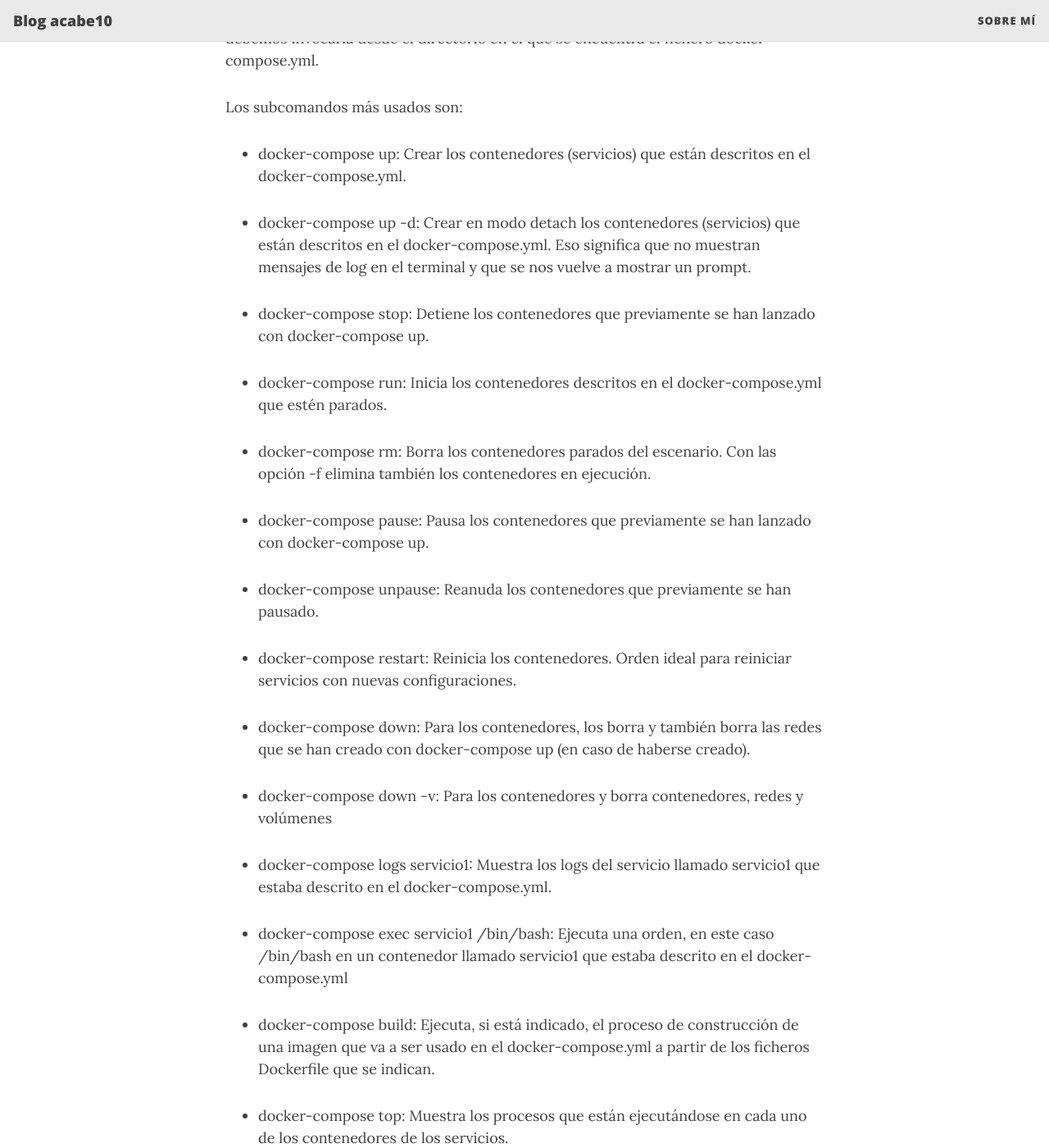
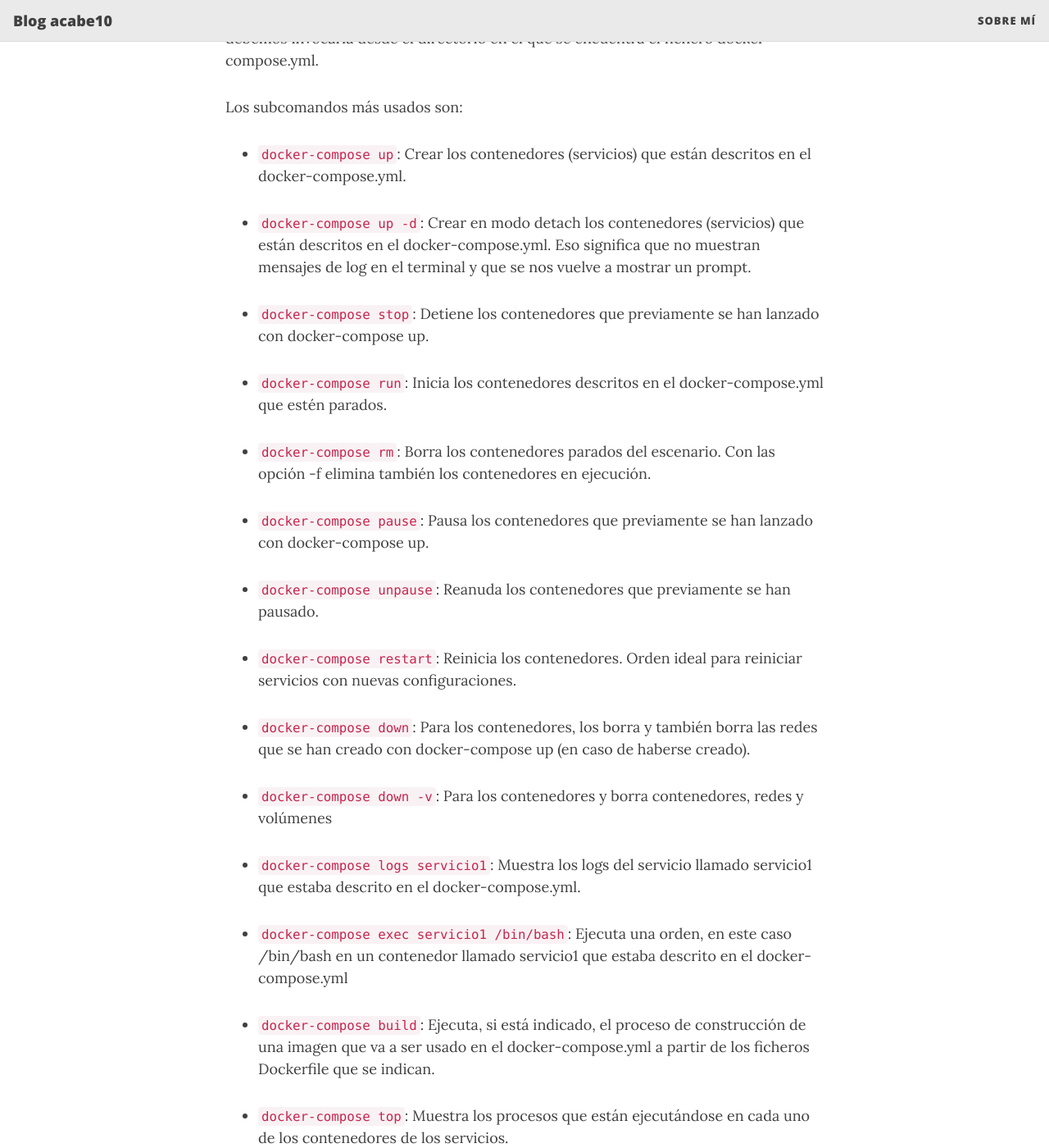
Before and after one commit to acabe10/acabe10.github.io, a Jekyll site: the page built from _posts/2021-02-25-Docker-compose.md, in a window 1280 px wide and 1400 px high, scrolled down 3666 px. Shown: the whole window at 82% size. Built offline with Jekyll 4.4.1, drawn with Linux system fonts in a browser that asks for light colours; nearby versions of some CDN libraries; some of the changed text lies outside the part shown.

```diff
--- a/_posts/2021-02-24-Docker-compose.md
+++ b/_posts/2021-02-25-Docker-compose.md
@@ -127,30 +127,30 @@ Esto lo haremos mediante el ejecutable `docker-compose`. Es importante destacar
 
 Los subcomandos más usados son:
 
-* docker-compose up: Crear los contenedores (servicios) que están descritos en el docker-compose.yml.
+* `docker-compose up`: Crear los contenedores (servicios) que están descritos en el docker-compose.yml.
 
-* docker-compose up -d: Crear en modo detach los contenedores (servicios) que están descritos en el docker-compose.yml. Eso significa que no muestran mensajes de log en el terminal y que se nos vuelve a mostrar un prompt.
+* `docker-compose up -d`: Crear en modo detach los contenedores (servicios) que están descritos en el docker-compose.yml. Eso significa que no muestran mensajes de log en el terminal y que se nos vuelve a mostrar un prompt.
 
-* docker-compose stop: Detiene los contenedores que previamente se han lanzado con docker-compose up.
+* `docker-compose stop`: Detiene los contenedores que previamente se han lanzado con docker-compose up.
 
-* docker-compose run: Inicia los contenedores descritos en el docker-compose.yml que estén parados.
+* `docker-compose run`: Inicia los contenedores descritos en el docker-compose.yml que estén parados.
 
-* docker-compose rm: Borra los contenedores parados del escenario. Con las opción -f elimina también los contenedores en ejecución.
+* `docker-compose rm`: Borra los contenedores parados del escenario. Con las opción -f elimina también los contenedores en ejecución.
 
-* docker-compose pause: Pausa los contenedores que previamente se han lanzado con docker-compose up.
+* `docker-compose pause`: Pausa los contenedores que previamente se han lanzado con docker-compose up.
 
-* docker-compose unpause: Reanuda los contenedores que previamente se han pausado.
+* `docker-compose unpause`: Reanuda los contenedores que previamente se han pausado.
 
-* docker-compose restart: Reinicia los contenedores. Orden ideal para reiniciar servicios con nuevas configuraciones.
+* `docker-compose restart`: Reinicia los contenedores. Orden ideal para reiniciar servicios con nuevas configuraciones.
 
-* docker-compose down: Para los contenedores, los borra y también borra las redes que se han creado con docker-compose up (en caso de haberse creado).
+* `docker-compose down`: Para los contenedores, los borra y también borra las redes que se han creado con docker-compose up (en caso de haberse creado).
 
-* docker-compose down -v: Para los contenedores y borra contenedores, redes y volúmenes
+* `docker-compose down -v`: Para los contenedores y borra contenedores, redes y volúmenes
 
-* docker-compose logs servicio1: Muestra los logs del servicio llamado servicio1 que estaba descrito en el docker-compose.yml.
+* `docker-compose logs servicio1`: Muestra los logs del servicio llamado servicio1 que estaba descrito en el docker-compose.yml.
 
-* docker-compose exec servicio1 /bin/bash: Ejecuta una orden, en este caso /bin/bash en un contenedor llamado servicio1 que estaba descrito en el docker-compose.yml
+* `docker-compose exec servicio1 /bin/bash`: Ejecuta una orden, en este caso /bin/bash en un contenedor llamado servicio1 que estaba descrito en el docker-compose.yml
 
-* docker-compose build: Ejecuta, si está indicado, el proceso de construcción de una imagen que va a ser usado en el docker-compose.yml a partir de los ficheros Dockerfile que se indican.
+* `docker-compose build`: Ejecuta, si está indicado, el proceso de construcción de una imagen que va a ser usado en el docker-compose.yml a partir de los ficheros Dockerfile que se indican.
 
-* docker-compose top: Muestra los procesos que están ejecutándose en cada uno de los contenedores de los servicios.
+* `docker-compose top`: Muestra los procesos que están ejecutándose en cada uno de los contenedores de los servicios.
```
